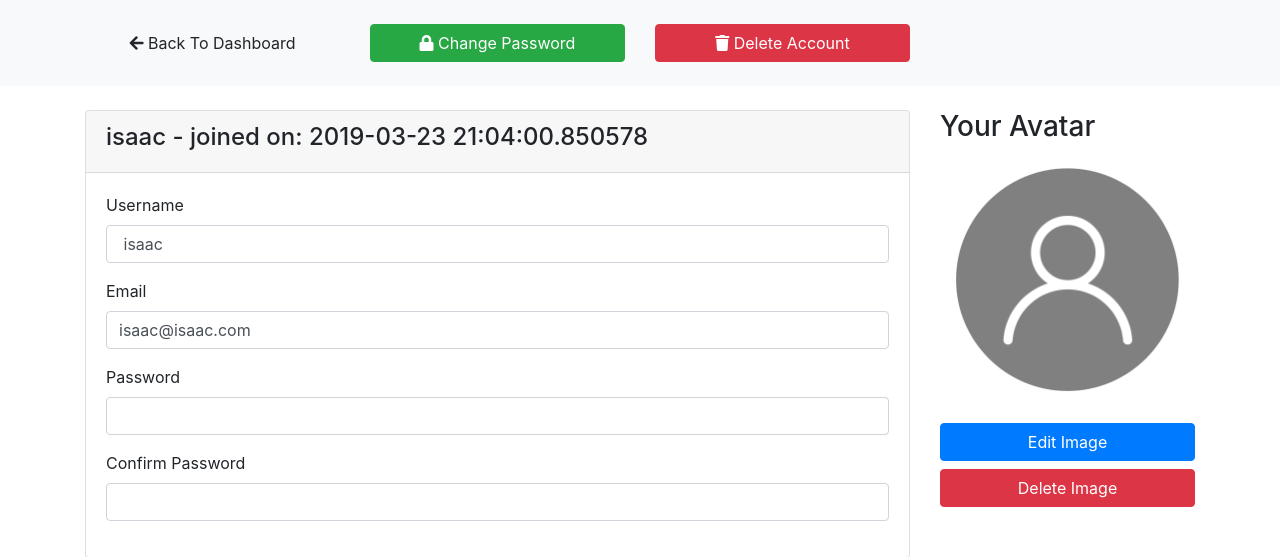
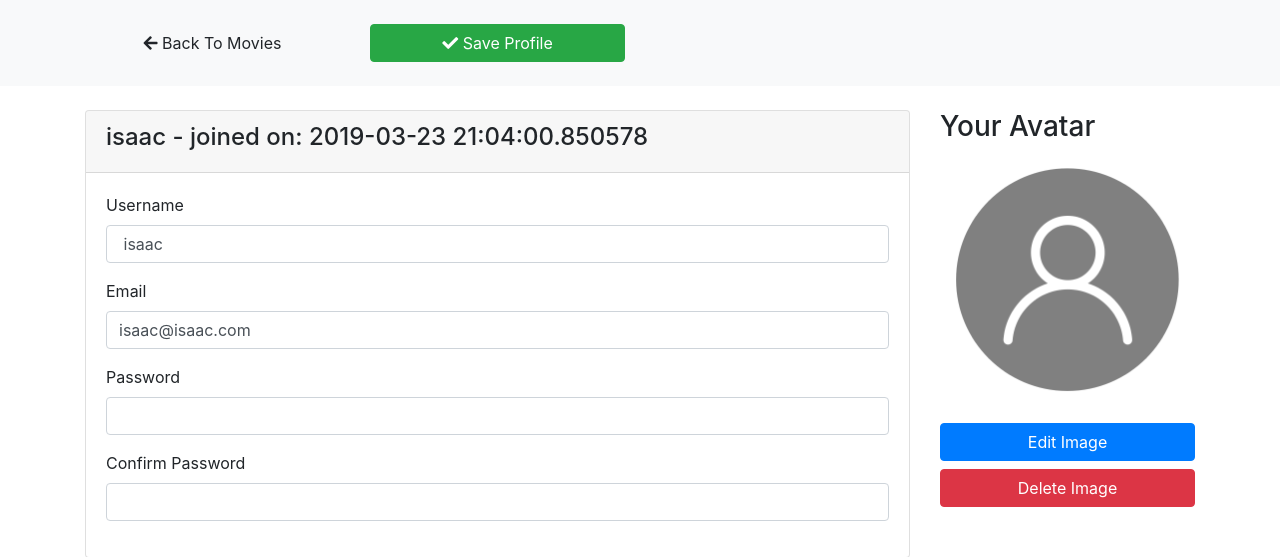
Before and after one commit to meltedopen/Cinemite, a Flask app: page /user/isaac in a window 1280 px wide. Shown: the part 128-685 px from the top of the page. Run offline with Flask 2, Linux system fonts and the light colour scheme; a user stored in the database is signed in; data comes from the database, SQL or seed files in the repository; some libraries are stand-ins or nearby versions.

Commit message:
edit page

```diff
--- a/templates/layout.html
+++ b/templates/layout.html
@@ -31,7 +31,11 @@
     <!-- navbar start -->
     <nav class="navbar navbar-expand-lg navbar-dark bg-dark">
       <div class="container">
-        <a href="{{ url_for('index') }}" class="navbar-brand">
+        {% if current_user.is_authenticated %}
+          <a href="{{ url_for('movies') }}" class="navbar-brand">
+        {% else %}
+          <a href="{{ url_for('index') }}" class="navbar-brand">
+        {%endif%}
           <img
             src="/static/images/icon.png"
             width="30"
--- a/templates/user.html
+++ b/templates/user.html
@@ -26,18 +26,13 @@
     <div class="container">
       <div class="row">
         <div class="col-md-3">
-          <a href="#" class="btn btn-light btn-block">
-            <i class="fas fa-arrow-left"></i> Back To Dashboard
+          <a href="{{ url_for('movies') }}" class="btn btn-light btn-block">
+            <i class="fas fa-arrow-left"></i> Back To Movies
           </a>
         </div>
         <div class="col-md-3">
           <a href="#" class="btn btn-success btn-block">
-            <i class="fas fa-lock"></i> Change Password
-          </a>
-        </div>
-        <div class="col-md-3">
-          <a href="#" class="btn btn-danger btn-block">
-            <i class="fas fa-trash"></i> Delete Account
+            <i class="fas fa-check"></i> Save Profile
           </a>
         </div>
       </div>
```
